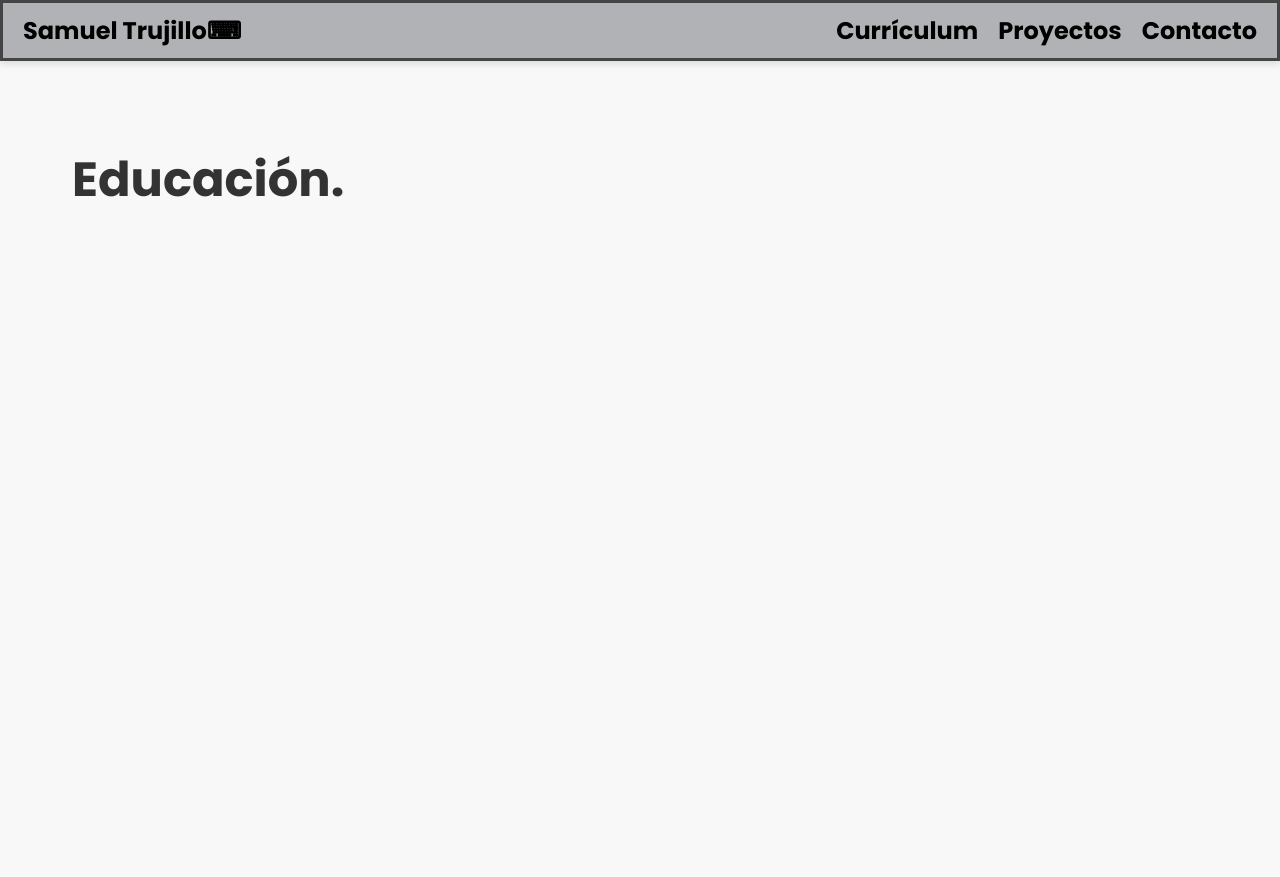
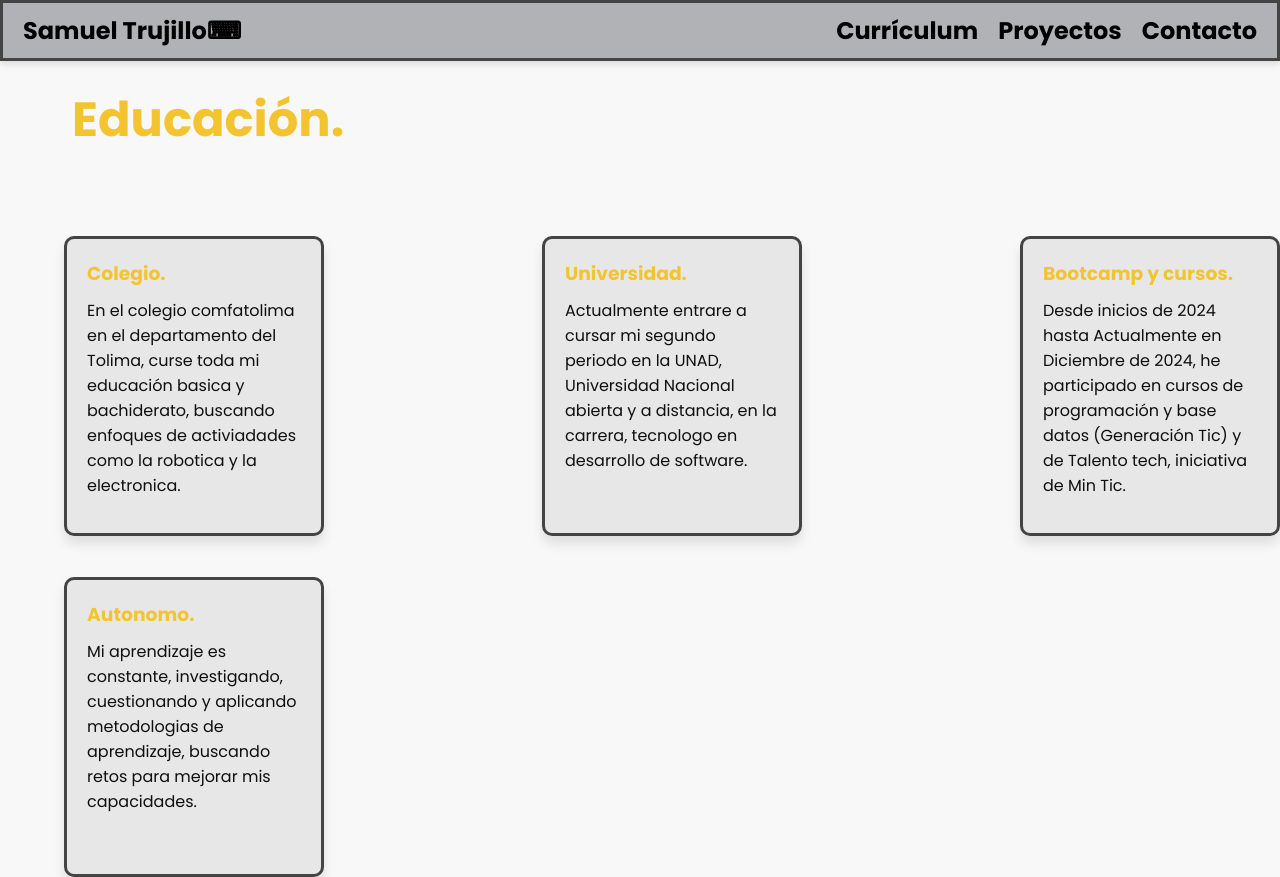
Before and after one commit to Poetry0354/portafolio_personal, a plain HTML site: page curriculum.html in a window 1280 px wide. Before the commit the page ends 800 px from the top, so only its background shows below. Drawn offline with Linux system fonts and the light colour scheme.

Commit message:
Pruebas y implimentación de tarjetas con flex para educación cv

```diff
--- a/css/cv.css
+++ b/css/cv.css
@@ -1,6 +1,38 @@
 #educacion {
-    margin-top: 6em;
+    margin-top: 3.5em;
     margin-left: 3em;
     font-family: Poppins;
     font-size: 1.5em;
+    color: #f4c430; /* Color amarillo del diseño */
 }
+
+/* Recuadros para dar a conocer la educación */
+.contenedor {
+    display: flex;
+    justify-content: space-between;
+    flex-wrap: wrap; /* Para que los recuadros salten a la siguiente línea si no caben */
+    gap: 1px; /* Espacio entre los recuadros */
+    margin-top: 2.5em;
+}
+
+.recuadro  {
+    width: 260px;
+    height: 300px;
+    border: 2px solid #ccc;
+    border-radius: 10px;
+    background-color: #dfdfdfb0;
+    padding: 20px;
+    box-shadow: 0 8px 12px rgba(0, 0, 0, 0.1);
+    border: 3px solid #444;
+    margin-left: 4em;
+    margin-top: 2.5em;
+    color: #ffd700;
+}
+.recuadro h3 {
+    color: #f4c430; /* Color amarillo del diseño */
+    margin-bottom: 10px;
+}
+.recuadro p {
+    color: #0f0f0f;
+    font-size: 16px;
+}
--- a/css/navegacion.css
+++ b/css/navegacion.css
@@ -29,7 +29,7 @@ body {
   font-family: Poppins;
   background-color: #f8f8f8;
   color: #333;
-  border: 9px solid height: 100% #000000;
+  display: flex;
 }
 
 /* Navbar */
--- a/curriculum.html
+++ b/curriculum.html
@@ -34,9 +34,48 @@
   </header>
 <!--Toda mi informacion de CV-->
   <main>
+
     <div id="educacion">
       <h1>Educación.</h1>
     </div>
+    <!--Tarjetas de educación-->
+    <section class="contenedor">
+
+      <div class="recuadro">
+        <h3>Colegio.</h3>
+        <p>
+          En el colegio comfatolima en el departamento del Tolima, curse toda mi
+          educación basica y bachiderato, buscando enfoques de activiadades como la
+          robotica y la electronica.
+        </p>
+      </div>
+
+    <div class="recuadro">
+      <h3>Universidad.</h3>
+        <p>
+          Actualmente entrare a cursar mi segundo periodo en la UNAD, Universidad Nacional
+          abierta y a distancia, en la carrera, tecnologo en desarrollo de software.
+        </p>
+    </div>
+
+    <div class="recuadro">
+      <h3>Bootcamp y cursos.</h3>
+      <p>
+        Desde inicios de 2024 hasta Actualmente en Diciembre de 2024, he participado en cursos
+        de programación y base datos (Generación Tic) y de Talento tech, iniciativa de Min Tic.
+      </p>
+    </div>
+
+    <div class="recuadro">
+      <h3>Autonomo.</h3>
+      <p>
+        Mi aprendizaje es constante, investigando, cuestionando y aplicando metodologias de aprendizaje,
+        buscando retos para mejorar mis capacidades.
+      </p>
+    </div>
+
+    </section>
+
   </main>
 
 
--- /dev/null
+++ b/laboratorio/lab.css
@@ -0,0 +1,35 @@
+body {
+    font-family: Arial, sans-serif;
+    margin: 0;
+    padding: 0;
+    display: flex;
+    justify-content: center;
+    align-items: center;
+    height: 100vh;
+    background-color: #f4f4f4;
+}
+
+.container {
+    display: flex;
+    justify-content: space-between;
+    flex-wrap: wrap; /* Para que los recuadros salten a la siguiente línea si no caben */
+    gap: 20px; /* Espacio entre los recuadros */
+}
+
+.recuadro {
+    width: 230px;
+    height: 200px;
+    border: 2px solid #ccc;
+    border-radius: 10px;
+    background-color: #fff;
+    padding: 20px;
+    box-shadow: 0 4px 6px rgba(0, 0, 0, 0.1);
+}
+.recuadro h3 {
+    color: #f4c430; /* Color amarillo del diseño */
+    margin-bottom: 10px;
+}
+.recuadro p {
+    color: #333;
+    font-size: 16px;
+}
```
Also changed, not shown: laboratorio/lab.html (added, +33 -0 lines).
